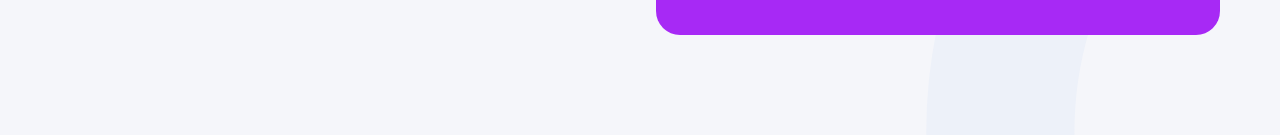
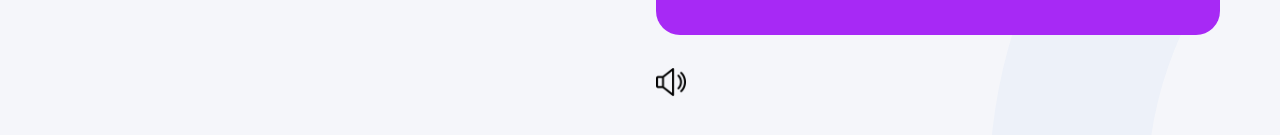
Before and after one commit to Ggaming5005/quiz-app, a React (Vite) app: page / in a window 1280 px wide. Both pictures are taken after a click on the button "HTML". Shown: the part 733-868 px from the top of the page. Built offline with nearby package versions, Linux system fonts and the light colour scheme.

Commit message:
add Volume Mixer

```diff
--- a/src/components/Answers.jsx
+++ b/src/components/Answers.jsx
@@ -1,4 +1,4 @@
-import { useEffect, useState } from "react";
+import { useEffect, useState, useRef } from "react";
 import { useQuiz } from "../context/QuizContext";
 import LargeButton from "./LargeButton";
 import { useTheme } from "../context/ThemeContext";
@@ -8,6 +8,9 @@ function Answers() {
   const { index, questions, answer, isAnswered, isCorrect, dispatch } =
     useQuiz();
   const { isDarkMode } = useTheme();
+  const [showMixer, setShowMixer] = useState(false);
+  const [volume, setVolume] = useState(1);
+  const audioRef = useRef(new Audio("/Sounds/lobby-classic-game.mp3"));
 
   const options = questions[index].options;
   const optionLetters = ["A", "B", "C", "D"];
@@ -40,14 +43,21 @@ function Answers() {
   }
 
   useEffect(() => {
-    const lobbyAudio = new Audio("/Sounds/lobby-classic-game.mp3");
+    const lobbyAudio = audioRef.current;
     lobbyAudio.loop = true;
+    lobbyAudio.volume = volume;
     lobbyAudio.play();
     return () => {
       lobbyAudio.pause();
       lobbyAudio.currentTime = 0;
     };
   }, []);
+
+  function handleVolumeChange(e) {
+    const newVolume = e.target.value;
+    setVolume(newVolume);
+    audioRef.current.volume = newVolume;
+  }
 
   function handleSubmit(e) {
     e.preventDefault();
@@ -60,6 +70,7 @@ function Answers() {
       dispatch({ type: "nextQuestion" });
     if (e.target.textContent === "Finish") dispatch({ type: "finish" });
   }
+
   return (
     <form className="answers" onSubmit={handleSubmit}>
       <div className="answers-sub">
@@ -122,6 +133,27 @@ function Answers() {
           <span className="answer-error-text">Please select an answer</span>
         </div>
       )}
+
+      <div className="volume-control" style={{ display: "flex", alignItems: "center", gap: "10px", marginBottom: "5px" }}>
+        <img
+          src="/Sounds/volume.png"
+          className="volume-icon"
+          alt="Volume"
+          style={{ cursor: "pointer", width: "30px", height: "30px" }}
+          onClick={() => setShowMixer(!showMixer)}
+        />
+        {showMixer && (
+          <input
+            type="range"
+            min="0"
+            max="1"
+            step="0.01"
+            value={volume}
+            onChange={handleVolumeChange}
+            style={{ width: "150px" }}
+          />
+        )}
+      </div>
     </form>
   );
 }
```
Also changed, not shown: public/Sounds/volume.png (added).
